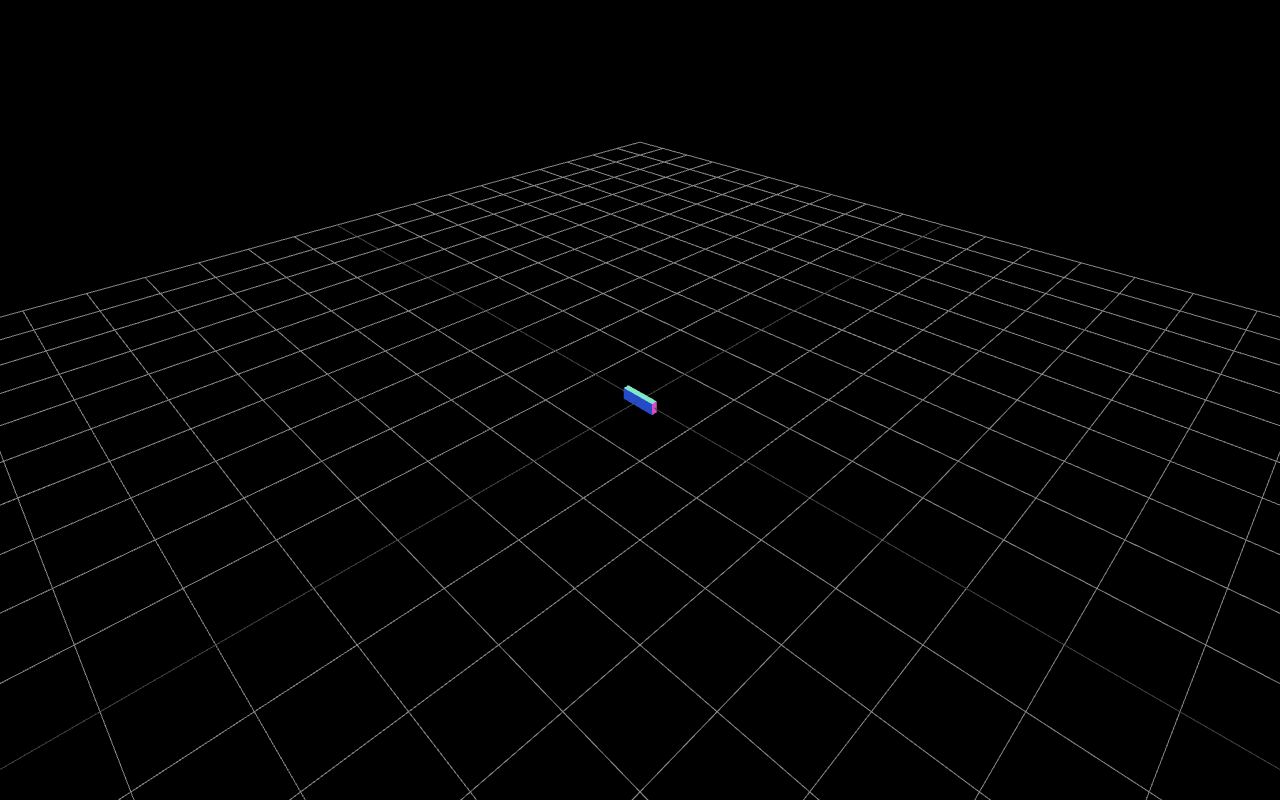
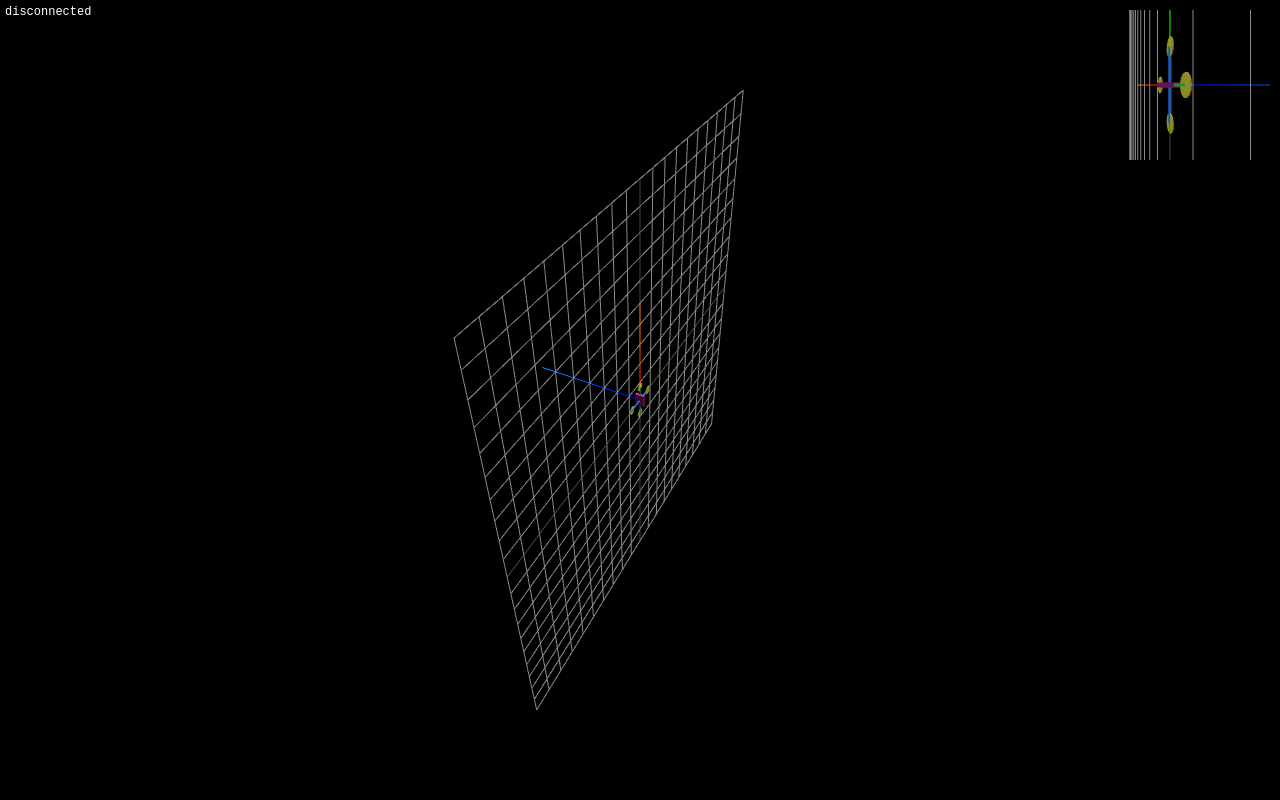
Before and after one commit to samlyme/uav-sim, a plain HTML site: page index.html in a window 1280 px wide. Drawn offline with nearby package versions, Linux system fonts and the light colour scheme; animation ran at ten frames a second.

Commit message:
working quat kinematics

```diff
--- a/index.html
+++ b/index.html
@@ -1,66 +1,151 @@
 <!DOCTYPE html>
-<html>
+<html lang="en">
 <head>
-  <meta charset="utf-8">
-  <title>UAV Visualization</title>
-  <style>body{margin:0;overflow:hidden}</style>
+  <meta charset="UTF-8">
+  <title>Quadcopter + Chase View</title>
+  <style>
+    body { margin:0; overflow:hidden }
+    #info {
+      position:absolute; top:0; left:0;
+      padding:5px; font:12px monospace;
+      color:#fff; background:rgba(0,0,0,0.5);
+      z-index:1;
+    }
+  </style>
 </head>
 <body>
+  <div id="info">connecting…</div>
+  <!-- load Three.js v0.125.0 -->
   <script src="https://unpkg.com/three@0.125.0/build/three.min.js"></script>
   <script>
-  // 1) three.js setup
+    // 1) Scene + two cameras
     const scene = new THREE.Scene();
-  const camera = new THREE.PerspectiveCamera(
-    60, window.innerWidth/window.innerHeight, 0.1, 1000
-  );
-  camera.position.set(3,3,3);
-  camera.lookAt(0,0,0);
 
+    // Main NED camera
+    const mainCam = new THREE.PerspectiveCamera(60,1,0.1,1000);
+    mainCam.up.set(1,0,0);
+    mainCam.position.set(20, -20, -10);
+    mainCam.lookAt(0,0,0);
+
+    // Chase camera (will track drone)
+    const chaseCam = new THREE.PerspectiveCamera(50,1,0.1,1000);
+
+    // Renderer
     const renderer = new THREE.WebGLRenderer({antialias:true});
-  renderer.setSize(window.innerWidth, window.innerHeight);
+    renderer.setPixelRatio(window.devicePixelRatio);
     document.body.appendChild(renderer.domElement);
 
-  // light
-  scene.add(new THREE.AmbientLight(0xffffff, 0.8));
+    // 2) Helpers
+    const grid = new THREE.GridHelper(20,20,0x444444,0x888888);
+    grid.rotation.x = Math.PI/2;
+    scene.add(grid);
+    scene.add(new THREE.AxesHelper(5));
 
-  // UAV: a box
-  const geom = new THREE.BoxGeometry(0.3, 0.1, 0.05);
-  const mat  = new THREE.MeshNormalMaterial();
-  const uav  = new THREE.Mesh(geom, mat);
-  scene.add(uav);
+    // 3) Build drone (colorful)
+    const drone = new THREE.Group();
+    // body
+    drone.add(new THREE.Mesh(
+      new THREE.BoxGeometry(0.6,0.1,0.4),
+      new THREE.MeshStandardMaterial({color:0xff33aa, metalness:0.3, roughness:0.6})
+    ));
+    // arms
+    const armG = new THREE.BoxGeometry(1.5,0.05,0.05);
+    drone.add(new THREE.Mesh(armG, new THREE.MeshStandardMaterial({color:0x33ff55})));
+    const armY = new THREE.Mesh(armG, new THREE.MeshStandardMaterial({color:0x3399ff}));
+    armY.rotation.z = Math.PI/2;
+    drone.add(armY);
+    // props
+    const propG = new THREE.CylinderGeometry(0.2,0.2,0.02,16);
+    const propM = new THREE.MeshStandardMaterial({
+      color:0xffff33, transparent:true, opacity:0.8, side:THREE.DoubleSide
+    });
+    [[.75,0,0],[-.75,0,0],[0,.75,0],[0,-.75,0]].forEach(p=>{
+      const m=new THREE.Mesh(propG,propM);
+      m.rotation.x = Math.PI/2;
+      m.position.set(...p);
+      drone.add(m);
+    });
+    scene.add(drone);
 
-  // ground grid
-  const grid = new THREE.GridHelper(10, 20);
-  scene.add(grid);
+    // 4) Lights
+    scene.add(new THREE.HemisphereLight(0xddddff,0x444466,1.0));
+    const sun = new THREE.DirectionalLight(0xffffff,0.6);
+    sun.position.set(5,5,5);
+    scene.add(sun);
 
-  // resize handler
-  window.addEventListener("resize", ()=>{
-    camera.aspect = window.innerWidth/window.innerHeight;
-    camera.updateProjectionMatrix();
-    renderer.setSize(window.innerWidth, window.innerHeight);
-  });
+    // 5) Velocity arrow
+    const arrow = new THREE.ArrowHelper(
+      new THREE.Vector3(1,0,0),
+      new THREE.Vector3(0,0,0),
+      1, 0xffaa00, 0.2, 0.1
+    );
+    scene.add(arrow);
 
-  // 2) WebSocket client
-  const socket = new WebSocket("ws://localhost:8765");
-  socket.onmessage = ({data}) => {
-    console.log("Received data:", data);
-    const msg = JSON.parse(data);
-    const [x,y,z]      = msg.p_i;
-    const [roll,pitch,yaw] = msg.e;
+    // 6) WebSocket state updates
+    const info = document.getElementById('info');
+    const ws   = new WebSocket('ws://localhost:8765');
+    ws.onopen    = () => info.textContent = 'connected';
+    ws.onclose   = () => info.textContent = 'disconnected';
+    ws.onerror   = e => { info.textContent = 'error'; console.error(e); };
+    ws.onmessage = ev => {
+      const m = JSON.parse(ev.data);
+      const [xn,ye,zd] = m.p_i;
+      const [w,qx,qy,qz] = m.q;
 
-    // update position
-    uav.position.set(x, y, z);
+      // pose drone
+      drone.position.set(xn,ye,zd);
+      drone.quaternion.set(qx,qy,qz,w);
 
-    // update orientation
-    // Use Three.js Euler in XYZ order = roll about X, then pitch about Y, then yaw about Z
-    uav.rotation.set(roll, pitch, yaw, 'XYZ');
+      // velocity arrow
+      arrow.position.copy(drone.position);
+      const vb = new THREE.Vector3(...m.v_b).applyQuaternion(drone.quaternion);
+      const sp = vb.length()||1e-6;
+      arrow.setDirection(vb.clone().normalize());
+      arrow.setLength(sp,0.2,0.1);
+
+      // update HUD
+      info.textContent =
+        `t=${m.time.toFixed(2)}  N=${xn.toFixed(2)},E=${ye.toFixed(2)},D=${zd.toFixed(2)}`;
     };
 
-  // 3) animation loop
-  function animate() {
+    // 7) Resize and render loop with two viewports
+    function onResize(){
+      renderer.setSize(window.innerWidth, window.innerHeight);
+      mainCam.aspect = window.innerWidth/window.innerHeight;
+      mainCam.updateProjectionMatrix();
+    }
+    window.addEventListener('resize', onResize);
+    onResize();
+
+    function animate(){
       requestAnimationFrame(animate);
-    renderer.render(scene, camera);
+
+      // Main full-screen view
+      renderer.setViewport(0,0,window.innerWidth,window.innerHeight);
+      renderer.setScissorTest(false);
+      renderer.clear();
+      renderer.render(scene, mainCam);
+
+      // Chase inset (upper-right)
+      const insetW = 200, insetH = 150;
+      const x = window.innerWidth - insetW - 10;
+      const y = window.innerHeight - insetH - 10;
+
+      // position chaseCam behind & above drone in NED
+      const offset = new THREE.Vector3(-3, 0, -1);
+      chaseCam.position.copy(drone.localToWorld(offset.clone()));
+      chaseCam.lookAt(drone.position);
+
+      chaseCam.aspect = insetW/insetH;
+      chaseCam.updateProjectionMatrix();
+
+      renderer.setViewport(x,y,insetW,insetH);
+      renderer.setScissor(x,y,insetW,insetH);
+      renderer.setScissorTest(true);
+      renderer.render(scene, chaseCam);
+      renderer.setScissorTest(false);
     }
+
     animate();
   </script>
 </body>
```
Also changed, not shown: 1 other file. Lines whose indentation alone changed are shown as unchanged.
